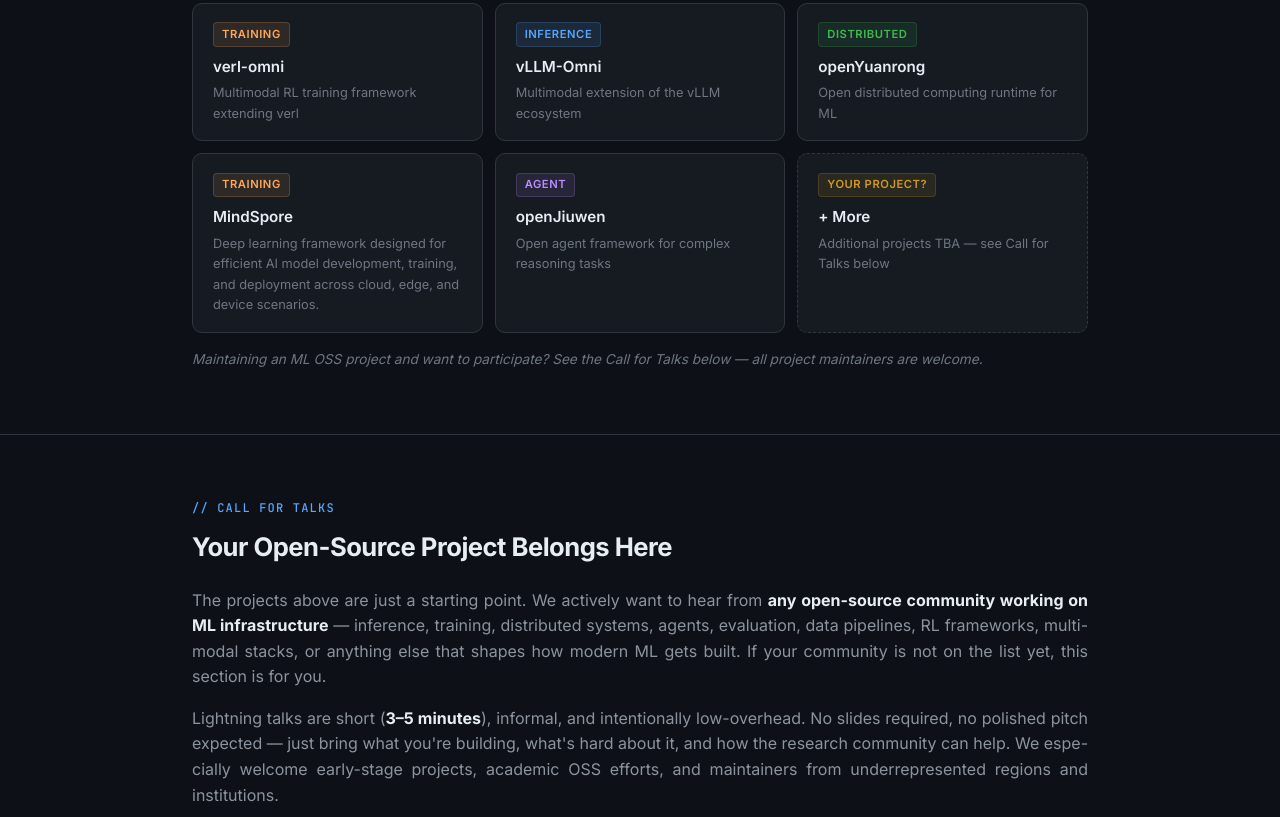
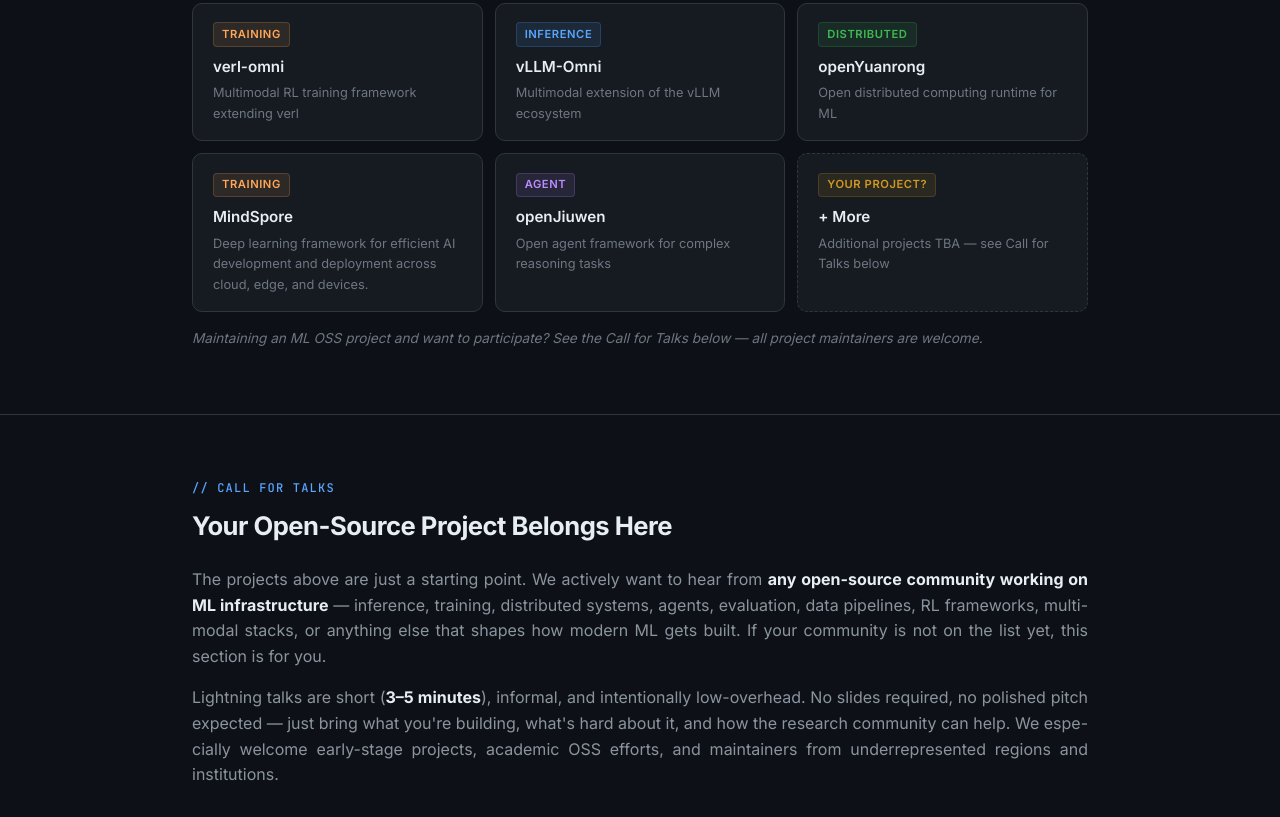
Before and after one commit to Ginger66/icml-social-2026-bridgingOSS, a plain HTML site: page index.html in a window 1280 px wide. Shown: the part 1750-2567 px from the top of the page. Drawn offline with Linux system fonts and the light colour scheme.

Commit message:
Update index.html

```diff
--- a/index.html
+++ b/index.html
@@ -764,10 +764,10 @@
       <div class="project-desc">Open distributed computing runtime for ML</div>
     </a>
 
-    <a class="project-card" href="https://github.com/verl-project/verl-omni" target="_blank" rel="noopener">
+    <a class="project-card" href="https://github.com/mindspore-ai/mindspore" target="_blank" rel="noopener">
       <div class="project-tag tag-training">Training</div>
       <div class="project-name">MindSpore</div>
-      <div class="project-desc">Deep learning framework designed for efficient AI model development, training, and deployment across cloud, edge, and device scenarios.</div>
+      <div class="project-desc">Deep learning framework for efficient AI development and deployment across cloud, edge, and devices.</div>
     </a>
 
     <a class="project-card" href="https://openjiuwen.com/en/" target="_blank" rel="noopener">
@@ -959,7 +959,7 @@
 <footer>
   <p>
     <strong style="color: var(--text-muted);">Bridging Research and Open-Source: A Social for the ML Open-Source Community</strong><br>
-    ICML 2026 · Organized by Dr. Yongxiang Huang (Huawei) &amp; Zijie Zhou (HKUST) <br>
+    ICML 2026 · Organized by Dr. Yongxiang Huang (Huawei) &amp; Prof. Zijie Zhou (HKUST) <br>
     With support from Dr. Fengmei Jin (Huawei)<br><br>
     Questions? <a href="mailto:jin.fengmei@huawei.com">Contact the organizers</a>
   </p>
```
